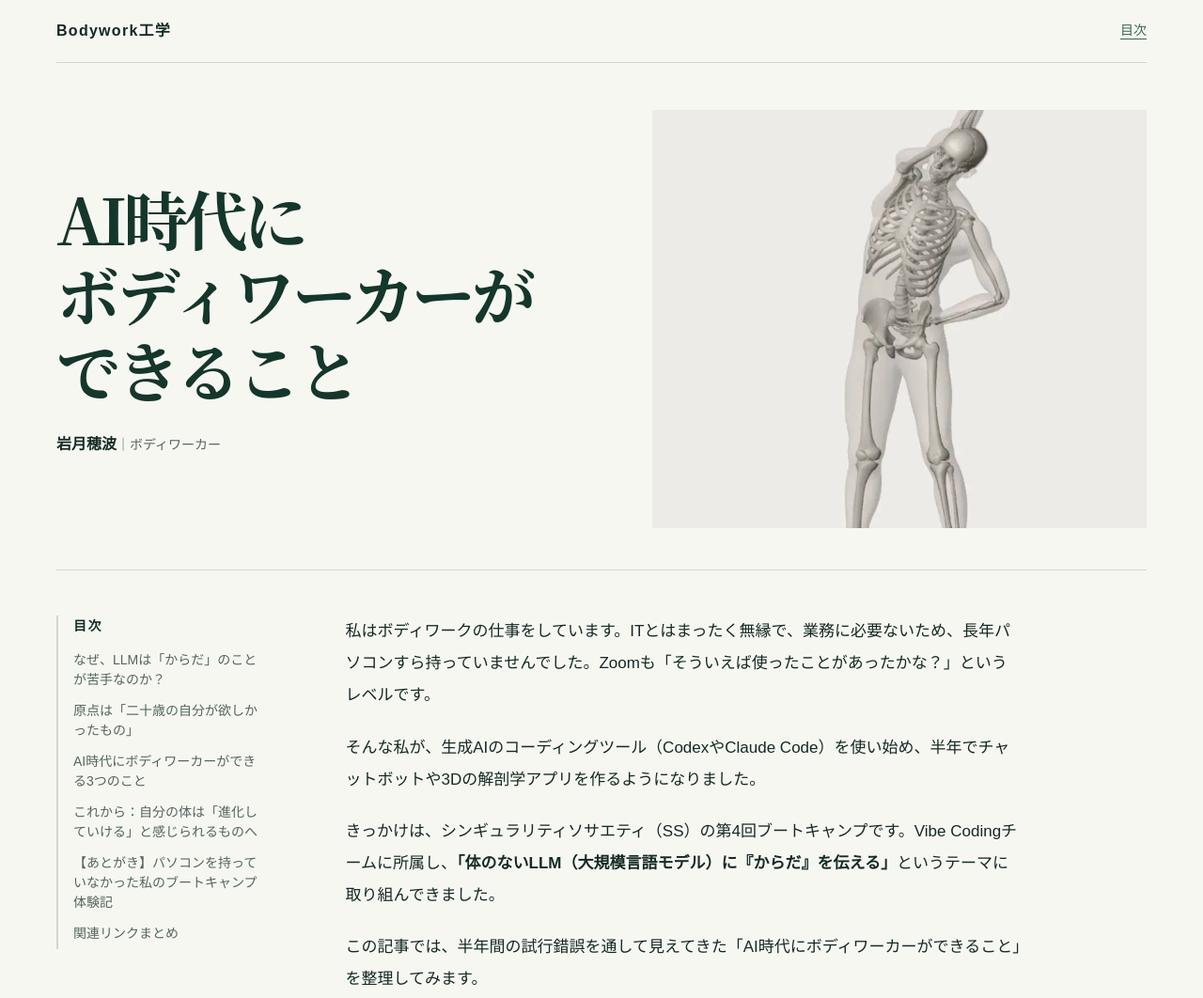
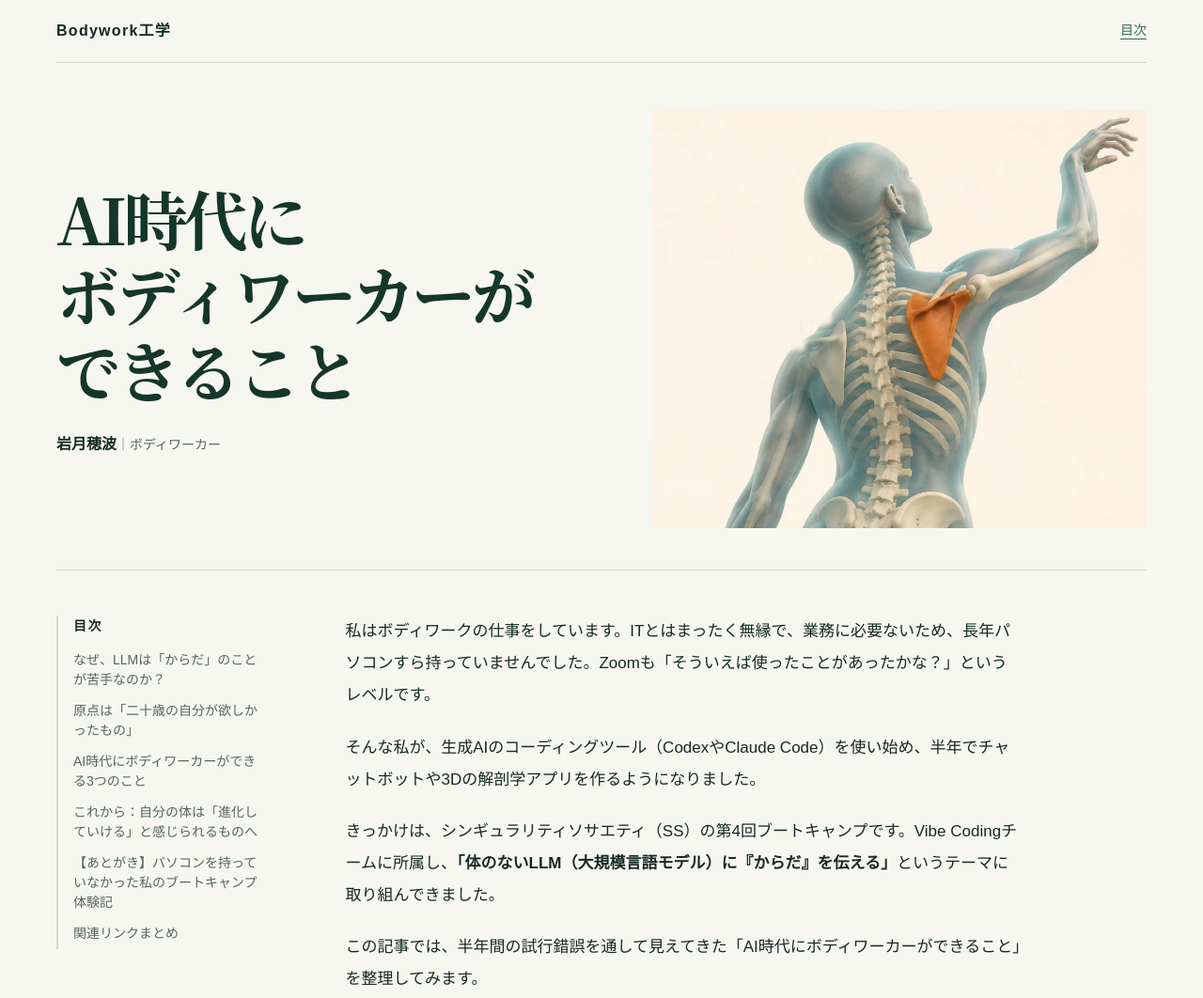
Before and after one commit to honami341/ai-bodywork-essay, a plain HTML site: page index.html in a window 1280 px wide. Shown: the top 1062 px of the page at 94% size. Drawn offline with Linux system fonts and the light colour scheme.

Commit message:
Add files via upload

```diff
--- a/index.html
+++ b/index.html
@@ -30,7 +30,7 @@
           <p class="byline"><strong>岩月穂波</strong><span>｜ボディワーカー</span></p>
         </div>
         <figure class="hero-figure">
-          <img src="./assets/hero.webp" width="792" height="900" alt="骨格と皮膚が重なった全身3Dモデル">
+          <img src="./assets/hero-figure.jpg" width="944" height="800" alt="皮膚を透かして、背骨と肋骨、肩甲骨が見える人体の後ろ姿">
         </figure>
       </header>
       <div class="reading shell">
```
